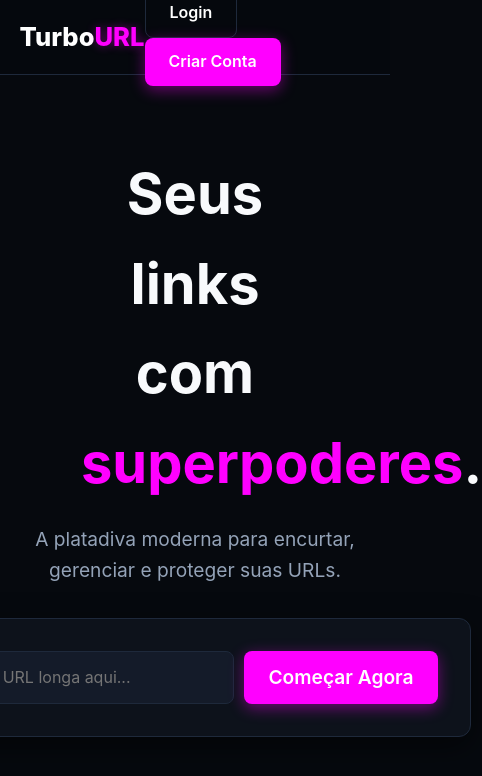
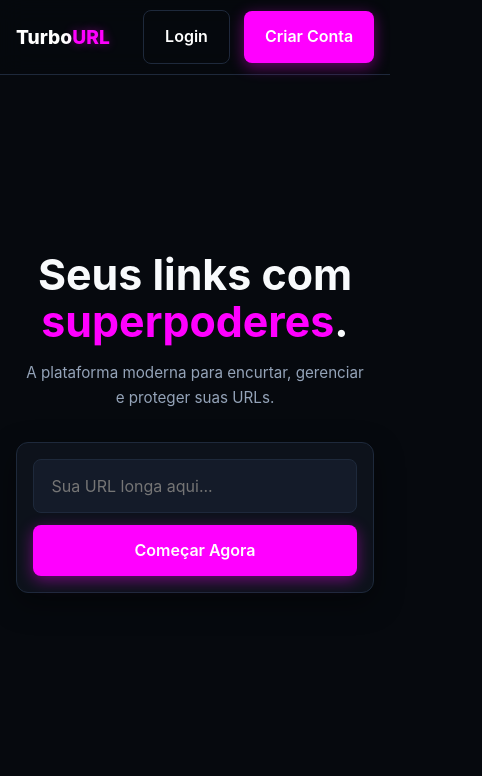
Before and after one commit to Gutooo303/Frontend-TurboURL, a plain HTML site: page index.html in a window 390 px wide. Shown: the whole page, 482 px wide, since content can reach past the window. Drawn offline with Linux system fonts and the light colour scheme.

Commit message:
Corrigido o front end.

```diff
--- a/index.html
+++ b/index.html
@@ -3,31 +3,50 @@
 
 <head>
     <meta charset="UTF-8">
+    <meta name="viewport" content="width=device-width, initial-scale=1.0">
     <title>TurboURL | Encurtador de URL</title>
     <link rel="stylesheet" href="style.css">
 </head>
 
 <body>
-    <nav class="navbar"><a href="index.html" class="brand">Turbo<span>URL</span></a>
+
+    <nav class="navbar">
+        <a href="index.html" class="brand">
+            Turbo<span>URL</span>
+        </a>
+
         <div id="nav-actions"></div>
     </nav>
-    <main class="container" style="padding-top: 150px; text-align: center;">
-        <h1 class="animate" style="font-size: 3.5rem; margin-bottom: 1rem;">Seus links com <span
-                style="color:var(--primary)">superpoderes</span>.</h1>
-        <p class="animate" style="color:var(--text-muted); font-size: 1.2rem; margin-bottom: 2rem;">A platadiva moderna
-            para encurtar, gerenciar e proteger suas URLs.</p>
-        <div>
-            <div class="card animate" style="display: flex; width: max-content; gap: 10px;">
-                <input type="url" name="url" placeholder="Sua URL longa aqui..." class="form-control animate">
-                <div class="animate"><a href="register.html" class="btn btn-primary" style="font-size: 1.2rem; width: max-content;">Começar
-                        Agora</a></div>
+
+    <main class="container hero">
+
+        <h1 class="hero-title animate">
+            Seus links com
+            <span>superpoderes</span>.
+        </h1>
+
+        <p class="hero-subtitle animate">
+            A plataforma moderna para encurtar, gerenciar e proteger suas URLs.
+        </p>
+
+        <div class="hero-form">
+            <div class="card hero-card animate">
+
+                <input type="url" name="url" placeholder="Sua URL longa aqui..." class="form-control">
+
+                <a href="register.html" class="btn btn-primary">
+                    Começar Agora
+                </a>
+
             </div>
         </div>
 
+    </main>
 
-    </main>
     <div id="toast" class="toast"></div>
+
     <script src="script.js"></script>
+
 </body>
 
 </html>
--- a/style.css
+++ b/style.css
@@ -21,14 +21,20 @@
     font-family: 'Inter', sans-serif;
 }
 
+html {
+    font-size: 16px;
+}
+
 body {
-    background-color: var(--bg-main);
+    background: var(--bg-main);
     color: var(--text-main);
     line-height: 1.6;
     min-height: 100vh;
+    overflow-x: hidden;
 }
 
 /* Scrollbar */
+
 ::-webkit-scrollbar {
     width: 6px;
 }
@@ -39,44 +45,38 @@ body {
 
 ::-webkit-scrollbar-thumb {
     background: var(--border);
-    border-radius: 10px;
+    border-radius: 999px;
 }
 
 ::-webkit-scrollbar-thumb:hover {
     background: var(--primary);
 }
 
-/* Layout */
-.container {
-    max-width: 1200px;
-    margin: 0 auto;
-    padding: 0 2rem;
-    display: flex;
-    flex-direction: column;
-    align-items: center;
-    justify-content: center;
-}
+/* Navbar */
 
 .navbar {
     position: fixed;
     top: 0;
+    left: 0;
     width: 100%;
     height: 75px;
-    background: rgba(6, 9, 14, 0.8);
+    background: rgba(6, 9, 14, 0.85);
     backdrop-filter: blur(12px);
     border-bottom: 1px solid var(--border);
+
     display: flex;
+    align-items: center;
     justify-content: space-between;
-    align-items: center;
+
     padding: 0 5%;
     z-index: 1000;
 }
 
 .brand {
-    font-size: 1.6rem;
-    font-weight: 800;
     text-decoration: none;
     color: white;
+    font-size: 1.2rem;
+    font-weight: 800;
 }
 
 .brand span {
@@ -84,36 +84,138 @@ body {
     text-shadow: 0 0 10px var(--primary-glow);
 }
 
-/* UI Elements */
+/* Layout */
+
+.container {
+    width: 100%;
+    max-width: 1200px;
+    margin: 0 auto;
+    padding: 0 1.5rem;
+}
+
+.hero {
+    min-height: 100vh;
+
+    display: flex;
+    flex-direction: column;
+    justify-content: center;
+    align-items: center;
+
+    text-align: center;
+}
+
+/* Hero */
+
+.hero-title {
+    width: 100%;
+    max-width: 900px;
+
+    font-size: clamp(3rem, 8vw, 5rem);
+    line-height: 1.1;
+
+    margin-bottom: 1rem;
+}
+
+.hero-title span {
+    color: var(--primary);
+}
+
+.hero-subtitle {
+    max-width: 700px;
+
+    font-size: clamp(1rem, 2vw, 1.2rem);
+    color: var(--text-muted);
+
+    margin-bottom: 2rem;
+}
+
+/* Card */
+
 .card {
     background: var(--bg-card);
     border: 1px solid var(--border);
-    padding: 2rem;
     border-radius: var(--radius);
-    box-shadow: 0 10px 30px rgba(0, 0, 0, 0.5);
+
+    padding: 1rem;
+
+    box-shadow: 0 10px 30px rgba(0, 0, 0, 0.4);
 }
 
+/* Hero Form */
+
+.hero-form {
+    width: 100%;
+    display: flex;
+    justify-content: center;
+}
+
+.hero-card {
+    width: min(800px, 100%);
+
+    display: flex;
+    align-items: center;
+    gap: 12px;
+}
+
+.hero-card .form-control {
+    flex: 1;
+}
+
+/* Inputs */
+
+.form-control {
+    width: 100%;
+
+    padding: 1rem 1.1rem;
+
+    background: var(--bg-input);
+    border: 1px solid var(--border);
+    border-radius: 8px;
+
+    color: white;
+    font-size: 1rem;
+
+    transition: var(--transition);
+}
+
+.form-control:focus {
+    outline: none;
+    border-color: var(--primary);
+
+    box-shadow: 0 0 0 3px var(--primary-glow);
+}
+
+/* Buttons */
+
 .btn {
-    padding: 0.7rem 1.5rem;
-    border-radius: 8px;
-    border: none;
-    font-weight: 600;
-    cursor: pointer;
-    transition: var(--transition);
-    text-decoration: none;
     display: inline-flex;
     align-items: center;
     justify-content: center;
+
+    text-decoration: none;
+
+    border: none;
+    border-radius: 8px;
+
+    cursor: pointer;
+
+    font-weight: 600;
+
+    transition: var(--transition);
+
+    padding: 0.8rem 1.3rem;
 }
 
 .btn-primary {
     background: var(--primary);
     color: white;
+
     box-shadow: 0 4px 15px var(--primary-glow);
 }
 
 .btn-primary:hover:not(:disabled) {
     transform: translateY(-2px);
+
     box-shadow: 0 8px 25px var(--primary-glow);
 }
 
@@ -133,54 +235,51 @@ body {
     color: var(--primary);
 }
 
-.form-control {
-    width: 100%;
-    padding: 0.8rem 1rem;
-    background: var(--bg-input);
-    border: 1px solid var(--border);
-    border-radius: 8px;
-    color: white;
-    transition: var(--transition);
-    font-size: 1rem;
-}
+/* Dashboard */
 
-.form-control:focus {
-    outline: none;
-    border-color: var(--primary);
-    box-shadow: 0 0 0 3px var(--primary-glow);
-}
-
-/* Dashboard Specific */
 .link-item {
     background: var(--bg-input);
+
     border: 1px solid var(--border);
+    border-radius: 10px;
+
     padding: 1.2rem;
-    border-radius: 10px;
     margin-bottom: 1rem;
+
     display: flex;
     justify-content: space-between;
     align-items: center;
 }
 
-/* Toasts */
+/* Toast */
+
 .toast {
     position: fixed;
+
+    right: 20px;
     bottom: 20px;
-    right: 20px;
+
     padding: 1rem 2rem;
+
     border-radius: 8px;
+
     color: white;
     font-weight: 600;
+
+    opacity: 0;
+    transform: translateY(100px);
+
+    transition: var(--transition);
+
     z-index: 10000;
-    transform: translateY(100px);
-    opacity: 0;
-    transition: var(--transition);
 }
 
 .toast.show {
+    opacity: 1;
     transform: translateY(0);
-    opacity: 1;
 }
+
+/* Animation */
 
 @keyframes fadeIn {
     from {
@@ -194,10 +293,71 @@ body {
     }
 }
 
-h1.animate {
-    width: 70%;
+.animate {
+    animation: fadeIn .4s ease forwards;
 }
 
-.animate {
-    animation: fadeIn 0.4s ease forwards;
+/* Tablet */
+
+@media (max-width: 768px) {
+    .container {
+        padding: 0 1rem;
+    }
+
+    .navbar {
+        padding: 0 1rem;
+    }
+
+    .hero-title {
+        font-size: clamp(2.5rem, 10vw, 4rem);
+    }
+
+    .hero-subtitle {
+        font-size: 1rem;
+        padding: 0 10px;
+    }
+
+    .hero-card {
+        flex-direction: column;
+        width: 100%;
+        max-width: 500px;
+    }
+
+    .hero-card .btn,
+    .hero-card .form-control {
+        width: 100%;
+    }
+
+    .link-item {
+        flex-direction: column;
+        gap: 1rem;
+        align-items: stretch;
+    }
 }
+
+/* Mobile */
+
+@media (max-width: 480px) {
+    .hero-title {
+        font-size: clamp(2.2rem, 11vw, 3.2rem);
+    }
+
+    .hero-subtitle {
+        font-size: 0.95rem;
+    }
+
+    .form-control {
+        min-height: 50px;
+        width: 100%;
+    }
+
+    .form-control {
+        min-height: 50px;
+    }
+
+    .toast {
+        left: 10px;
+        right: 10px;
+        width: auto;
+    }
+}
```
